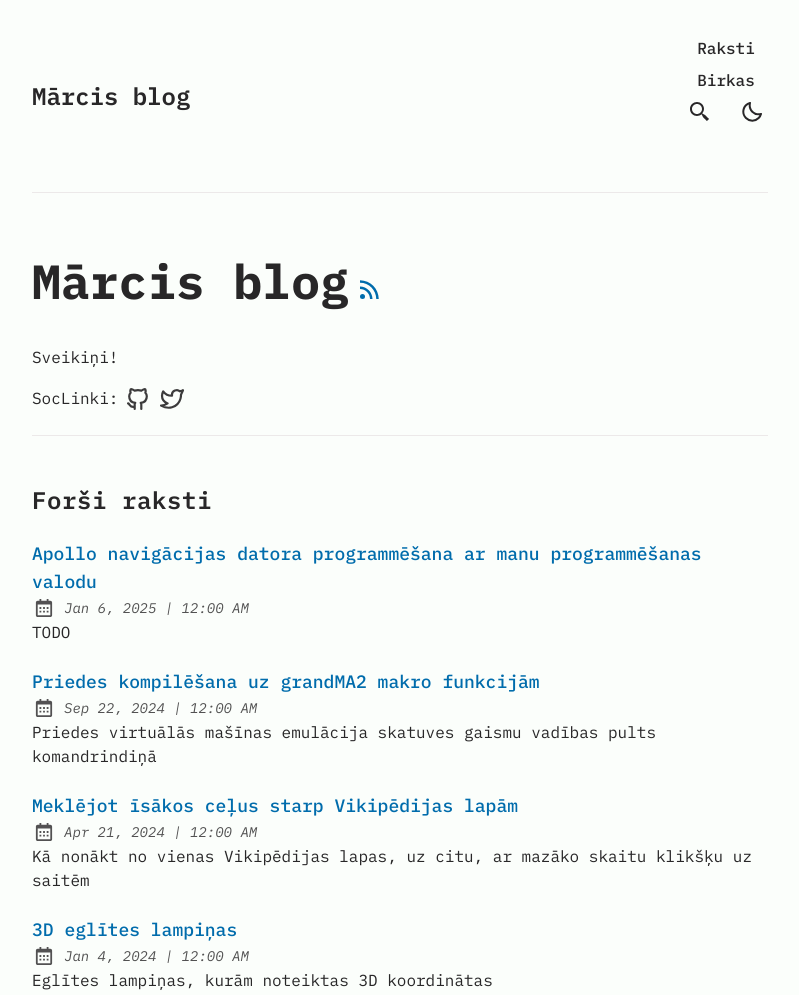
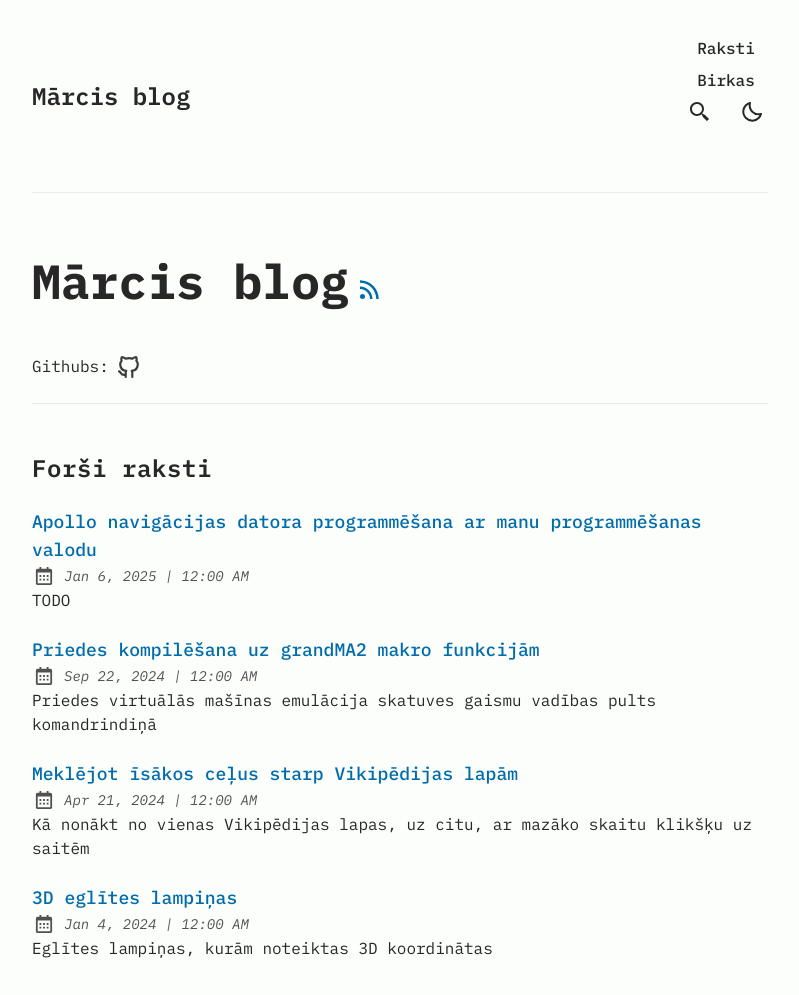
Before and after one commit to MarcisAn/blog, an Astro site: page / in a window 1280 px wide. Shown: the top 995 px of the page, without its empty margins (240-1039 px from the left). Built offline with nearby package versions, Linux system fonts and the light colour scheme; Astro itself is replaced by a stand-in of ours; some packages are replaced by stand-ins of ours.

Commit message:
index page updates

```diff
--- a/src/config.ts
+++ b/src/config.ts
@@ -28,11 +28,5 @@ export const SOCIALS: SocialObjects = [
     href: "https://github.com/MarcisAn",
     linkTitle: ` ${SITE.title} on Github`,
     active: true,
-  },
-  {
-    name: "Twitter",
-    href: "https://twitter.com/marcis_an",
-    linkTitle: `${SITE.title} on Twitter`,
-    active: true,
-  },
+  }
 ];
--- a/src/pages/index.astro
+++ b/src/pages/index.astro
@@ -39,14 +39,11 @@ const socialCount = SOCIALS.filter(social => social.active).length;
         </svg>
         <span class="sr-only">RSS Feed</span>
       </a>
-
-      <p>Sveikiņi!</p>
-
       {
         // only display if at least one social link is enabled
         socialCount > 0 && (
           <div class="social-wrapper">
-            <div class="social-links">SocLinki:</div>
+            <div class="social-links">Githubs:</div>
             <Socials />
           </div>
         )
```
